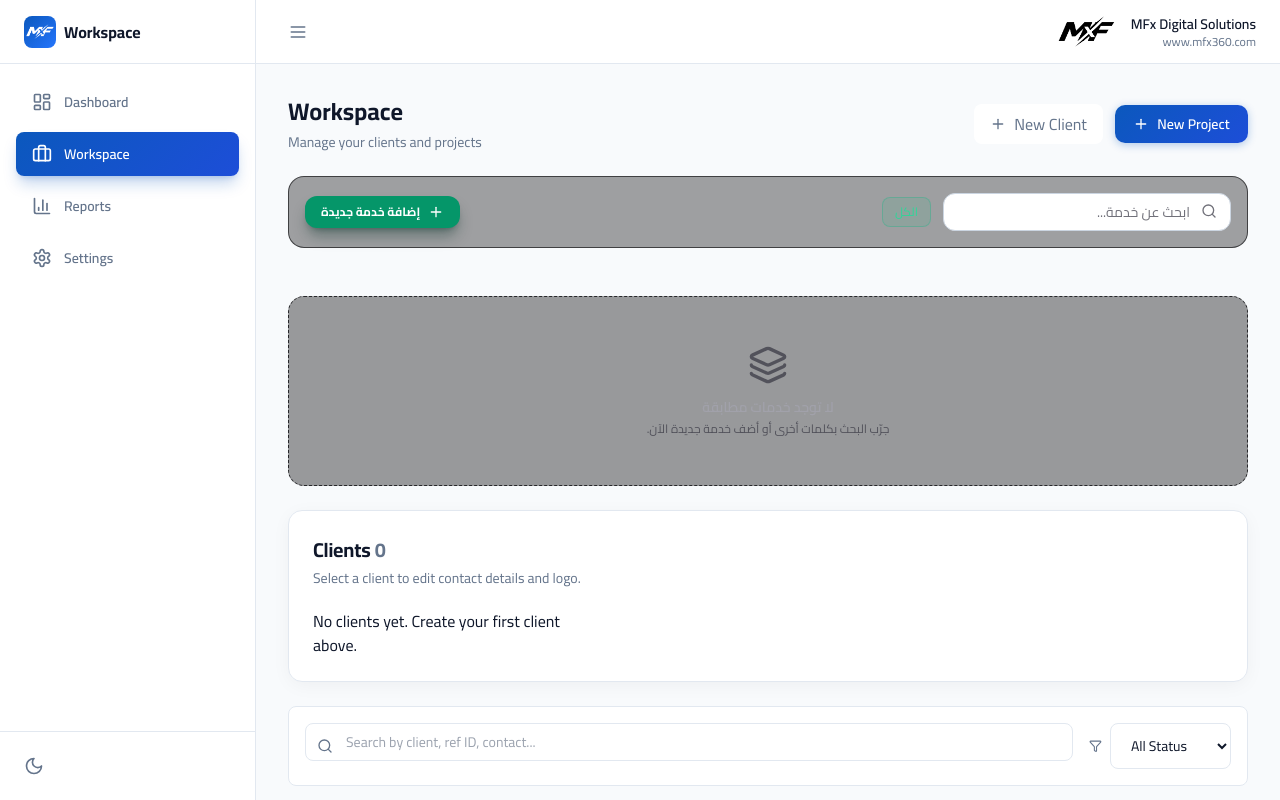
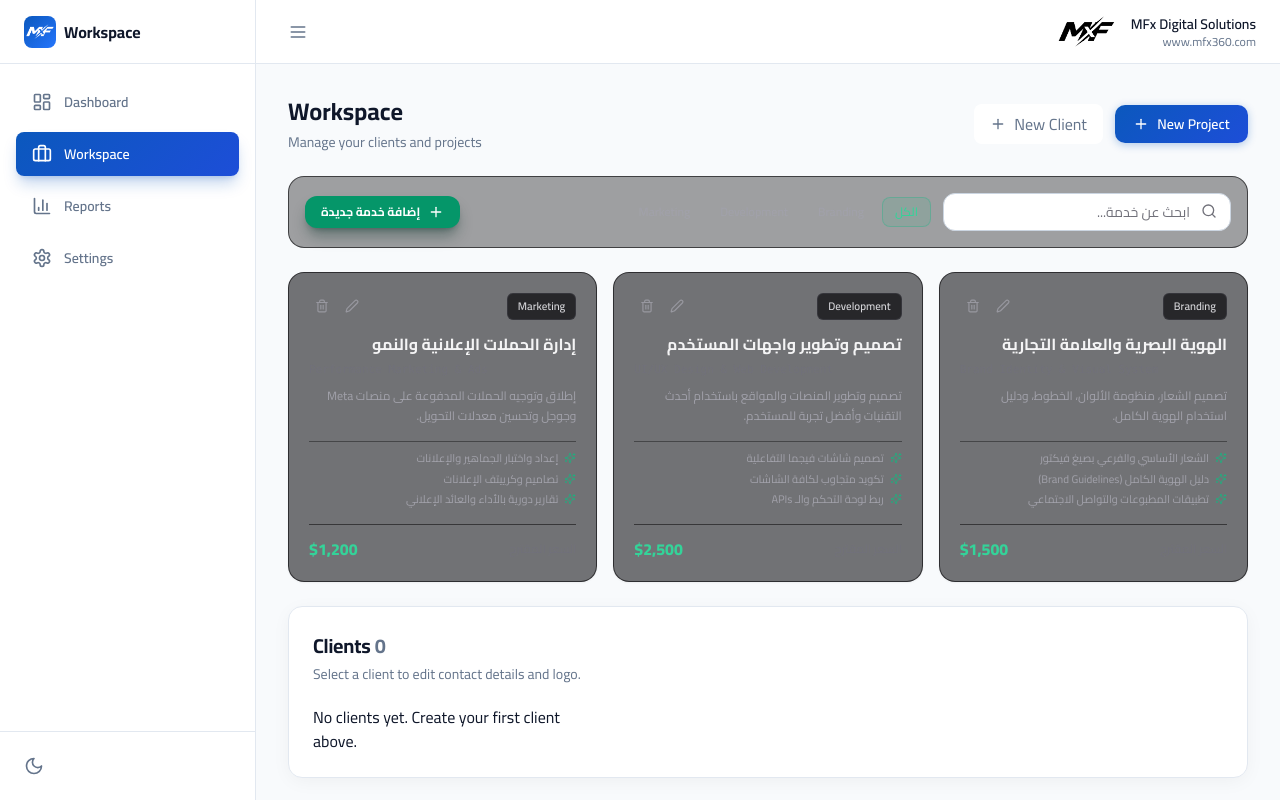
Before and after one commit to malekflux/mfx-workspace, a React (Vite) app: page / in a window 1280 px wide. Both pictures are taken after a click on the button "Workspace". Shown: the top 800 px of the page. Built offline with nearby package versions, Linux system fonts and the light colour scheme.

Commit message:
Add files via upload

```diff
--- a/src/components/ServiceCatalog.tsx
+++ b/src/components/ServiceCatalog.tsx
@@ -3,19 +3,73 @@ import {
   Plus, Edit2, Trash2, Check, X, Search,
   Layers, DollarSign, Tag, Sparkles
 } from 'lucide-react';
-import { defaultServices } from '../data/services';
-import type { Service } from '../types';
+
+interface DeliverableItem {
+  id: string;
+  titlePrimary: string;
+  titleSecondary?: string;
+}
+
+interface ServiceItem {
+  id: string;
+  namePrimary: string;
+  nameSecondary?: string;
+  category: string;
+  rate: number;
+  description: string;
+  deliverables?: DeliverableItem[];
+}
+
+const INITIAL_SERVICES: ServiceItem[] = [
+  {
+    id: 'srv-1',
+    namePrimary: 'الهوية البصرية والعلامة التجارية',
+    nameSecondary: 'Brand Identity & Visual System',
+    category: 'Branding',
+    rate: 1500,
+    description: 'تصميم الشعار، منظومة الألوان، الخطوط، ودليل استخدام الهوية الكامل.',
+    deliverables: [
+      { id: 'd-1', titlePrimary: 'الشعار الأساسي والفرعي بصيغ فيكتور' },
+      { id: 'd-2', titlePrimary: 'دليل الهوية الكامل (Brand Guidelines)' },
+      { id: 'd-3', titlePrimary: 'تطبيقات المطبوعات والتواصل الاجتماعي' },
+    ],
+  },
+  {
+    id: 'srv-2',
+    namePrimary: 'تصميم وتطوير واجهات المستخدم',
+    nameSecondary: 'UI/UX Design & Web Development',
+    category: 'Development',
+    rate: 2500,
+    description: 'تصميم وتطوير المنصات والمواقع باستخدام أحدث التقنيات وأفضل تجربة للمستخدم.',
+    deliverables: [
+      { id: 'd-4', titlePrimary: 'تصميم شاشات فيجما التفاعلية' },
+      { id: 'd-5', titlePrimary: 'تكويد متجاوب لكافة الشاشات' },
+      { id: 'd-6', titlePrimary: 'ربط لوحة التحكم والـ APIs' },
+    ],
+  },
+  {
+    id: 'srv-3',
+    namePrimary: 'إدارة الحملات الإعلانية والنمو',
+    nameSecondary: 'Performance Marketing & Ads',
+    category: 'Marketing',
+    rate: 1200,
+    description: 'إطلاق وتوجيه الحملات المدفوعة على منصات Meta وجوجل وتحسين معدلات التحويل.',
+    deliverables: [
+      { id: 'd-7', titlePrimary: 'إعداد واختبار الجماهير والإعلانات' },
+      { id: 'd-8', titlePrimary: 'تصاميم وكرييتف الإعلانات' },
+      { id: 'd-9', titlePrimary: 'تقارير دورية بالأداء والعائد الإعلاني' },
+    ],
+  },
+];
 
 export const ServiceCatalog: React.FC = () => {
-  const [servicesList, setServicesList] = useState<any[]>(() => {
-    return Array.isArray(defaultServices) ? defaultServices : [];
-  });
+  const [servicesList, setServicesList] = useState<ServiceItem[]>(INITIAL_SERVICES);
   const [searchTerm, setSearchTerm] = useState('');
   const [selectedCategory, setSelectedCategory] = useState<string>('all');
 
   // Modal state
   const [isModalOpen, setIsModalOpen] = useState(false);
-  const [editingService, setEditingService] = useState<any | null>(null);
+  const [editingService, setEditingService] = useState<ServiceItem | null>(null);
 
   const [formData, setFormData] = useState({
     namePrimary: '',
@@ -27,11 +81,7 @@ export const ServiceCatalog: React.FC = () => {
   });
 
   const categories: string[] = Array.from(
-    new Set(
-      servicesList
-        .map((s: any) => s.category || s.categoryPrimary || '')
-        .filter((c: string) => Boolean(c))
-    )
+    new Set(servicesList.map((s) => s.category).filter(Boolean))
   );
 
   const handleOpenAdd = () => {
@@ -47,17 +97,15 @@ export const ServiceCatalog: React.FC = () => {
     setIsModalOpen(true);
   };
 
-  const handleOpenEdit = (service: any) => {
+  const handleOpenEdit = (service: ServiceItem) => {
     setEditingService(service);
     setFormData({
-      namePrimary: service.namePrimary || service.name || '',
+      namePrimary: service.namePrimary,
       nameSecondary: service.nameSecondary || '',
-      category: service.category || service.categoryPrimary || '',
-      rate: String(service.rate || service.price || service.basePrice || 0),
-      description: service.descriptionPrimary || service.description || '',
-      deliverables: Array.isArray(service.deliverables)
-        ? service.deliverables.map((d: any) => typeof d === 'string' ? d : (d.titlePrimary || d.title || '')).join('\n')
-        : '',
+      category: service.category,
+      rate: String(service.rate || 0),
+      description: service.description,
+      deliverables: (service.deliverables || []).map((d) => d.titlePrimary).join('\n'),
     });
     setIsModalOpen(true);
   };
@@ -67,7 +115,7 @@ export const ServiceCatalog: React.FC = () => {
     setEditingService(null);
   };
 
-  const handleDelete = (id: string | number) => {
+  const handleDelete = (id: string) => {
     setServicesList((prev) => prev.filter((s) => s.id !== id));
   };
 
@@ -75,27 +123,21 @@ export const ServiceCatalog: React.FC = () => {
     e.preventDefault();
     if (!formData.namePrimary.trim()) return;
 
-    const deliverablesArray = formData.deliverables
+    const deliverablesArray: DeliverableItem[] = formData.deliverables
       .split('\n')
       .map((d) => d.trim())
       .filter(Boolean)
       .map((item, idx) => ({
         id: `del-${Date.now()}-${idx}`,
         titlePrimary: item,
-        titleSecondary: item,
       }));
 
-    const payload: any = {
+    const payload: ServiceItem = {
       id: editingService ? editingService.id : `srv-${Date.now()}`,
       namePrimary: formData.namePrimary.trim(),
       nameSecondary: formData.nameSecondary.trim() || formData.namePrimary.trim(),
-      name: formData.namePrimary.trim(),
       category: formData.category.trim() || 'General',
-      categoryPrimary: formData.category.trim() || 'General',
       rate: Number(formData.rate) || 0,
-      price: Number(formData.rate) || 0,
-      basePrice: Number(formData.rate) || 0,
-      descriptionPrimary: formData.description.trim(),
       description: formData.description.trim(),
       deliverables: deliverablesArray,
     };
@@ -108,14 +150,13 @@ export const ServiceCatalog: React.FC = () => {
     handleCloseModal();
   };
 
-  const filteredServices = servicesList.filter((s: any) => {
-    const sName = (s.namePrimary || s.name || '').toLowerCase();
-    const sDesc = (s.descriptionPrimary || s.description || '').toLowerCase();
-    const sCat = s.category || s.categoryPrimary || '';
+  const filteredServices = servicesList.filter((s) => {
+    const sName = (s.namePrimary + ' ' + (s.nameSecondary || '')).toLowerCase();
+    const sDesc = s.description.toLowerCase();
     const q = searchTerm.toLowerCase();
 
     const matchesSearch = sName.includes(q) || sDesc.includes(q);
-    const matchesCategory = selectedCategory === 'all' || sCat === selectedCategory;
+    const matchesCategory = selectedCategory === 'all' || s.category === selectedCategory;
     return matchesSearch && matchesCategory;
   });
 
@@ -176,22 +217,18 @@ export const ServiceCatalog: React.FC = () => {
 
       {/* Services Grid */}
       <div className="grid grid-cols-1 md:grid-cols-2 lg:grid-cols-3 gap-4">
-        {filteredServices.map((service: any) => {
-          const serviceName = service.namePrimary || service.name || 'خدمة';
-          const serviceCat = service.category || service.categoryPrimary || 'عام';
-          const serviceDesc = service.descriptionPrimary || service.description || '';
-          const servicePrice = service.rate || service.price || service.basePrice || 0;
-          const rawDeliverables = Array.isArray(service.deliverables) ? service.deliverables : [];
+        {filteredServices.map((service) => {
+          const rawDeliverables = service.deliverables || [];
 
           return (
             <div
-              key={String(service.id)}
+              key={service.id}
               className="group relative bg-zinc-900/60 hover:bg-zinc-900/90 border border-zinc-800/90 hover:border-zinc-700/80 rounded-2xl p-5 flex flex-col justify-between transition-all duration-200 shadow-sm hover:shadow-md"
             >
               <div>
                 <div className="flex items-start justify-between gap-2 mb-3">
                   <span className="px-2.5 py-1 rounded-md text-[11px] font-semibold bg-zinc-800 text-zinc-300 border border-zinc-700/60">
-                    {serviceCat}
+                    {service.category}
                   </span>
                   <div className="flex items-center gap-1 opacity-80 group-hover:opacity-100 transition">
                     <button
@@ -214,23 +251,25 @@ export const ServiceCatalog: React.FC = () => {
                 </div>
 
                 <h4 className="text-base font-bold text-zinc-100 mb-1.5 group-hover:text-emerald-400 transition-colors">
-                  {serviceName}
+                  {service.namePrimary}
                 </h4>
+                {service.nameSecondary && (
+                  <p className="text-[11px] text-zinc-500 font-mono mb-2" dir="ltr">
+                    {service.nameSecondary}
+                  </p>
+                )}
                 <p className="text-xs text-zinc-400 leading-relaxed line-clamp-2 mb-4">
-                  {serviceDesc || 'لا يوجد وصف مضاف لهذه الخدمة.'}
+                  {service.description || 'لا يوجد وصف مضاف لهذه الخدمة.'}
                 </p>
 
                 {rawDeliverables.length > 0 && (
                   <div className="space-y-1 mb-4 pt-2 border-t border-zinc-800/60">
-                    {rawDeliverables.slice(0, 3).map((item: any, idx: number) => {
-                      const text = typeof item === 'string' ? item : (item.titlePrimary || item.title || '');
-                      return (
-                        <div key={idx} className="flex items-center gap-1.5 text-[11px] text-zinc-400">
-                          <Sparkles className="w-3 h-3 text-emerald-500/70 shrink-0" />
-                          <span className="truncate">{text}</span>
-                        </div>
-                      );
-                    })}
+                    {rawDeliverables.slice(0, 3).map((item) => (
+                      <div key={item.id} className="flex items-center gap-1.5 text-[11px] text-zinc-400">
+                        <Sparkles className="w-3 h-3 text-emerald-500/70 shrink-0" />
+                        <span className="truncate">{item.titlePrimary}</span>
+                      </div>
+                    ))}
                     {rawDeliverables.length > 3 && (
                       <span className="text-[10px] text-zinc-500 block pt-0.5">
                         +{rawDeliverables.length - 3} عناصر إضافية
@@ -243,7 +282,7 @@ export const ServiceCatalog: React.FC = () => {
               <div className="pt-3 border-t border-zinc-800/80 flex items-center justify-between mt-auto">
                 <span className="text-xs text-zinc-500">السعر المقترح</span>
                 <span className="text-base font-extrabold text-emerald-400" dir="ltr">
-                  ${Number(servicePrice).toLocaleString()}
+                  ${service.rate.toLocaleString()}
                 </span>
               </div>
             </div>
```
